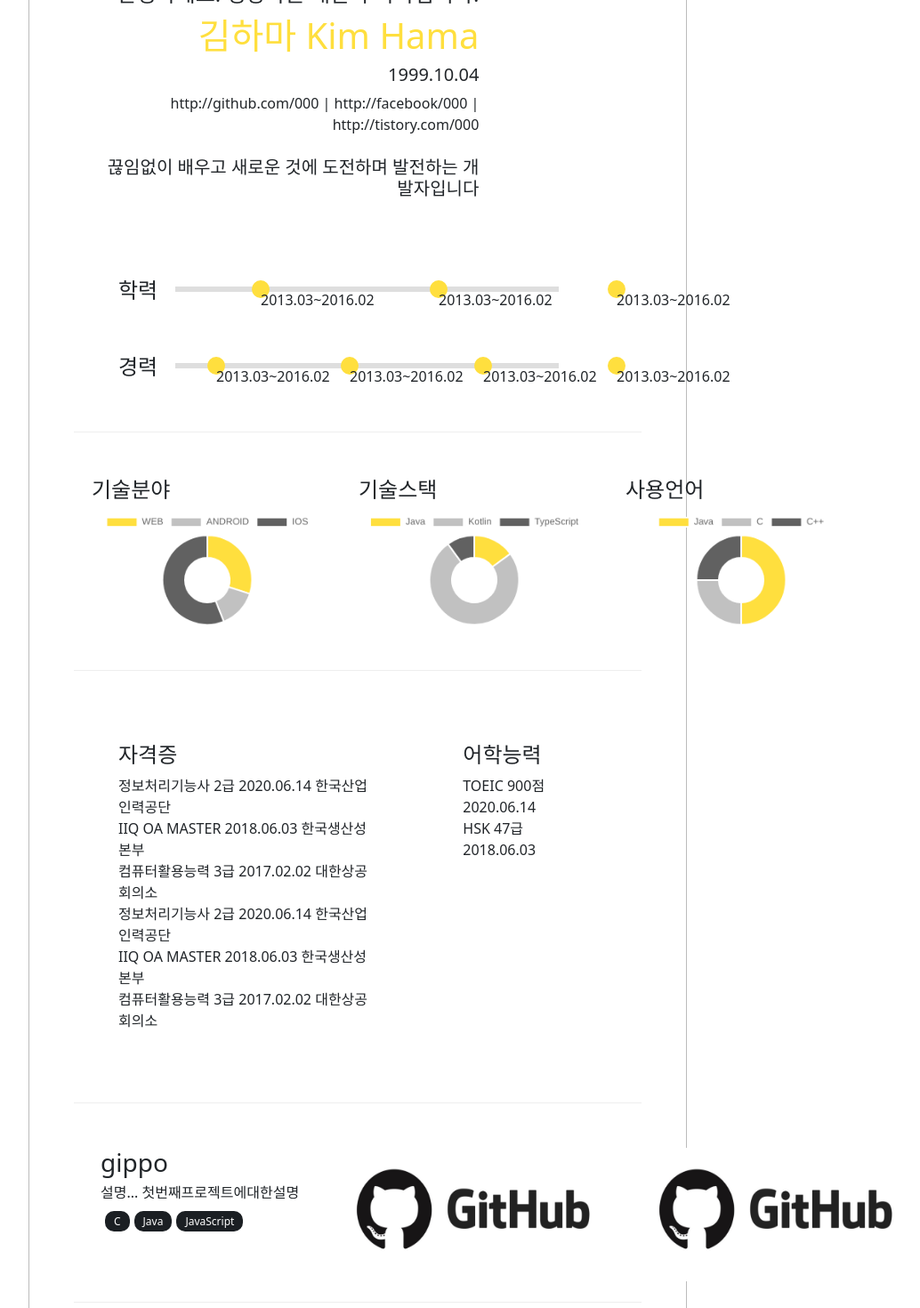
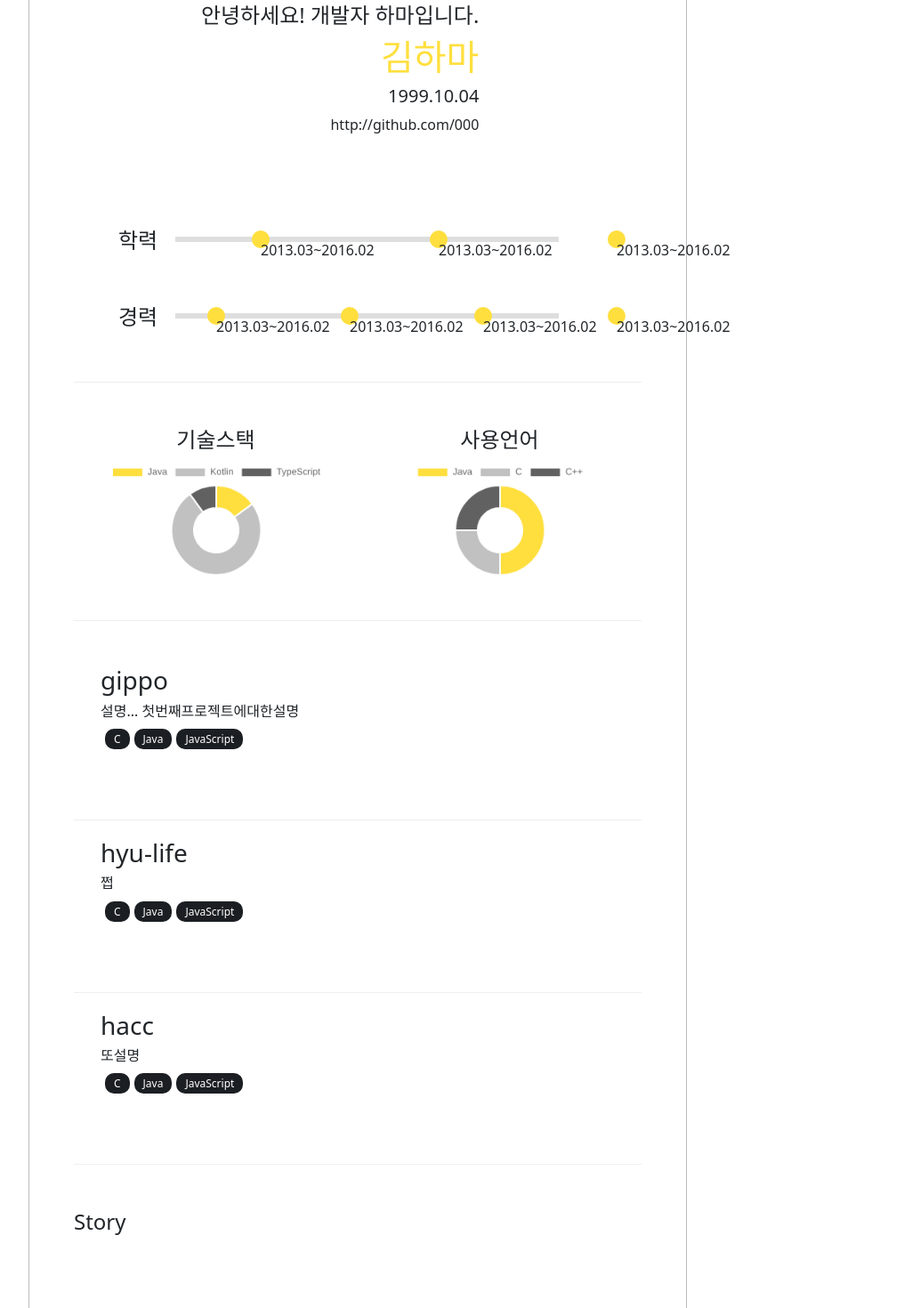
Before and after one commit to HYUNAHSHIM/gitppo, a React (Create React App) app: page /Result in a window 1280 px wide. Shown: the part 480-1950 px from the top of the page at 89% size, without its empty margins (238-1272 px from the left). Built offline with nearby package versions, Linux system fonts and the light colour scheme; a web font is replaced by a local one.

Commit message:
Remove useless

```diff
--- a/src/result/data.js
+++ b/src/result/data.js
@@ -2,7 +2,6 @@ export const data = [
     {
         "title": "gippo",
         "readme": "readme link",
-        "image": "http://image.dongascience.com/Photo/2020/03/5bddba7b6574b95d37b6079c199d7101.jpg",
         "language": ["C", "Java", "JavaScript"],
 
         "description": "설명... 첫번째프로젝트에대한설명",
@@ -13,7 +12,6 @@ export const data = [
     {
         "title": "hyu-life",
         "readme": "readme link",
-        "image": "https://t1.daumcdn.net/liveboard/holapet/0e5f90af436e4c218343073164a5f657.JPG",
         "language": ["C", "Java", "JavaScript"],
 
         "description": "쩝",
@@ -24,7 +22,6 @@ export const data = [
     {
         "title": "hacc",
         "readme": "readme link",
-        "image": "https://t1.daumcdn.net/cfile/blog/1501874B4ECA18C720",
         "language": ["C", "Java", "JavaScript"],
 
         "description": "또설명",
--- a/src/result/index.css
+++ b/src/result/index.css
@@ -48,10 +48,6 @@
     width: calc(100%/3*2);
 }
 
-.intro {
-    text-align: right;
-}
-
 #head {
     width:200px;
     height: 200px;
@@ -59,14 +55,19 @@
     border-radius: 50%;
 }
 
-.school, .career, .cert, .foreign {
+.school, .career {
     margin: 50px;
     position: relative;
 }
-
-.field, .stack, .lang {
+.stack, .lang {
     margin: 20px;
     position: relative;
+    width: 50%;
+    text-align: center;
+}
+
+canvas {
+    margin: 0 auto;
 }
 
 hr {
@@ -167,19 +168,12 @@ hr {
     font-size: 0.75em;
 }
 
-.pic {
-    position: absolute;
-    right: 0px;
+.story {
+    margin: 80px 20px 80px 20px;
 }
 
-#repopic {
-    width:300px;
-    height:150px;
-    margin: 20px;
-}
-
-.story {
-    margin: 80px 20px 80px 20px;
+#story {
+    margin-top: 50px;
 }
 
 .result .nextButton {
--- a/src/result/index.js
+++ b/src/result/index.js
@@ -6,8 +6,6 @@ import { data } from "./data.js";
 import GitImage from "./github.png";
 import domtoimage from "dom-to-image";
 import jsPDF from 'jspdf';
-import $ from 'jquery';
-window.$ = $;
 
 const ref = React.createRef();
 
@@ -27,21 +25,6 @@ const langu = {
     }]
 };
 
-const data2 = {
-    labels: [
-        'WEB',
-        'ANDROID',
-        'IOS'
-    ],
-    datasets: [{
-        data: [30, 14, 56],
-        backgroundColor: [
-            '#FFDF3E',
-            '#C1C1C1',
-            '#616161'
-        ]
-    }]
-};
 const data3 = {
     labels: [
         'Java',
@@ -78,10 +61,6 @@ function Repo({ repo }) {
                     <span className="tempbtn">Java</span>
                     <span className="tempbtn">JavaScript</span>
                 </div >
-                <div className="pic">
-                    <img src={GitImage} id="repopic"></img>
-                    <img src={GitImage} id="repopic"></img>
-                </div>
             </div>
         </div>
     )
@@ -97,15 +76,15 @@ function preview() {
                             <img src={head} id="head"></img>
                         </div>
                         <div className="info">
-                            <div className="slogan"><h4>안녕하세요! 성장하는 개발자 하마입니다.</h4></div>
+                            <br></br>
+                            <div className="slogan"><h4>안녕하세요! 개발자 하마입니다.</h4></div>
                             <div className="name">
-                                <h1>김하마 Kim Hama</h1>
+                                <h1>김하마</h1>
                             </div>
                             <div className="birth">
                                 <h5>1999.10.04</h5>
                             </div>
-                            <div className="sns">http://github.com/000 | http://facebook/000 | http://tistory.com/000</div><br></br>
-                            <div className="intro"><h5>끊임없이 배우고 새로운 것에 도전하며 발전하는 개발자입니다</h5></div>
+                            <div className="sns">http://github.com/000</div><br></br>
                         </div>
                     </div>
                     <div className="school">
@@ -129,10 +108,6 @@ function preview() {
                     </div>
                     <div style={{ width: "100%", height: "1px", margin: "30px 0px", background: "#eee" }}></div>
                     <div className="flex">
-                        <div className="field">
-                            <h4>기술분야</h4>
-                            <Doughnut data={data2} options={options} style={style} />
-                        </div>
                         <div class="stack">
                             <h4>기술스택</h4>
                             <Doughnut data={data3} options={options} style={style} />
@@ -143,27 +118,9 @@ function preview() {
                         </div>
                     </div>
                     <div style={{ width: "100%", height: "1px", margin: "30px 0px", background: "#eee" }}></div>
-                    <div className="flex">
-                        <div className="cert">
-                            <h4>자격증</h4>
-                            정보처리기능사 2급 2020.06.14 한국산업인력공단<br></br>
-                            IIQ OA MASTER 2018.06.03 한국생산성본부<br></br>
-                            컴퓨터활용능력 3급 2017.02.02 대한상공회의소<br></br>
-                            정보처리기능사 2급 2020.06.14 한국산업인력공단<br></br>
-                            IIQ OA MASTER 2018.06.03 한국생산성본부<br></br>
-                            컴퓨터활용능력 3급 2017.02.02 대한상공회의소
-                        </div>
-                        <div className="foreign">
-                            <h4>어학능력</h4>
-                            TOEIC 900점 2020.06.14<br></br>
-                            HSK 47급 2018.06.03<br></br>
-                        </div>
-                    </div>
-                    <div style={{ width: "100%", height: "1px", margin: "30px 0px", background: "#eee" }}></div>
                     <div id="repo">
                         {data.map(data => <Repo repo={data} />)}
                     </div>
-                    <div style={{ width: "100%", height: "1px", margin: "30px 0px", background: "#eee" }}></div>
                     <div id="story">
                         <h4>Story</h4>
                         <div className="story">
@@ -210,10 +167,6 @@ function result() {
             <div className="result">
                 <div style={{ display: "flex", justifyContent: "space-between", alignItems: "center" }}>
                     <h4 style={{ margin: "10px 0px 30px 0px", fontSize: "1.4em", fontWeight: "600", padding: "4px 10px", borderLeft: "6px solid #444" }}>포트폴리오 완성</h4>
-
-                    {/* <Pdf targetRef={ref} filename="포트폴리오.pdf" x={-10} y={20} scale={0.6}>
-                        {({ toPdf }) => <button className="nextButton" onClick={toPdf}>추출하기</button>}
-                    </Pdf> */}
                     <button className="nextButton" onClick={toPdf}>추출하기</button>
                 </div>
             </div>
```
